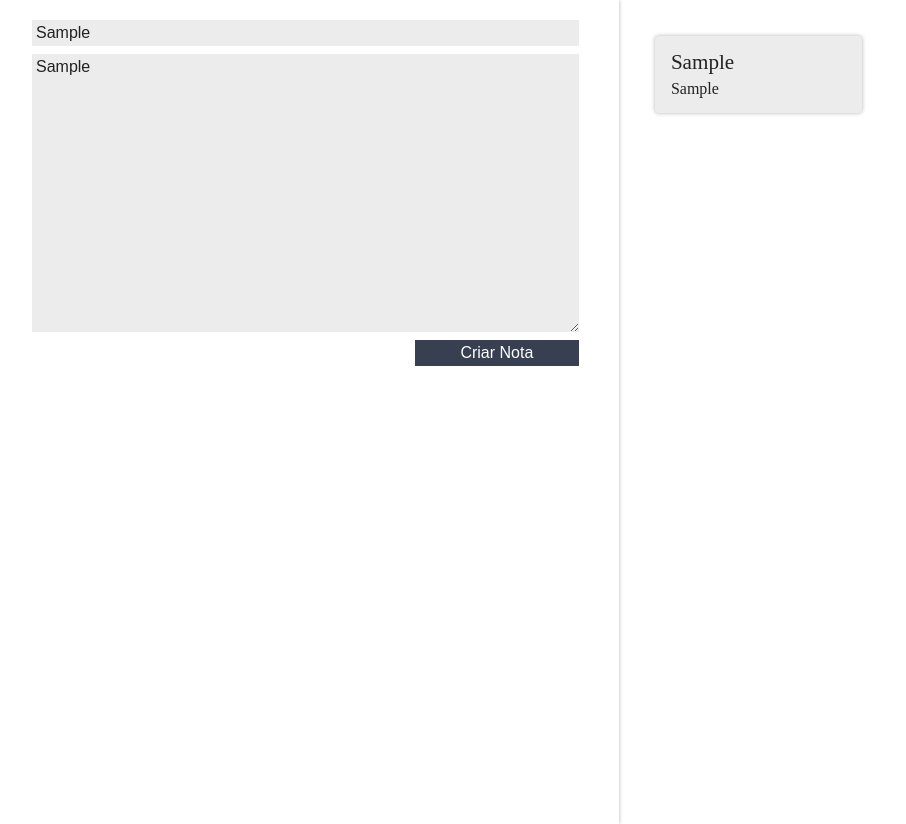
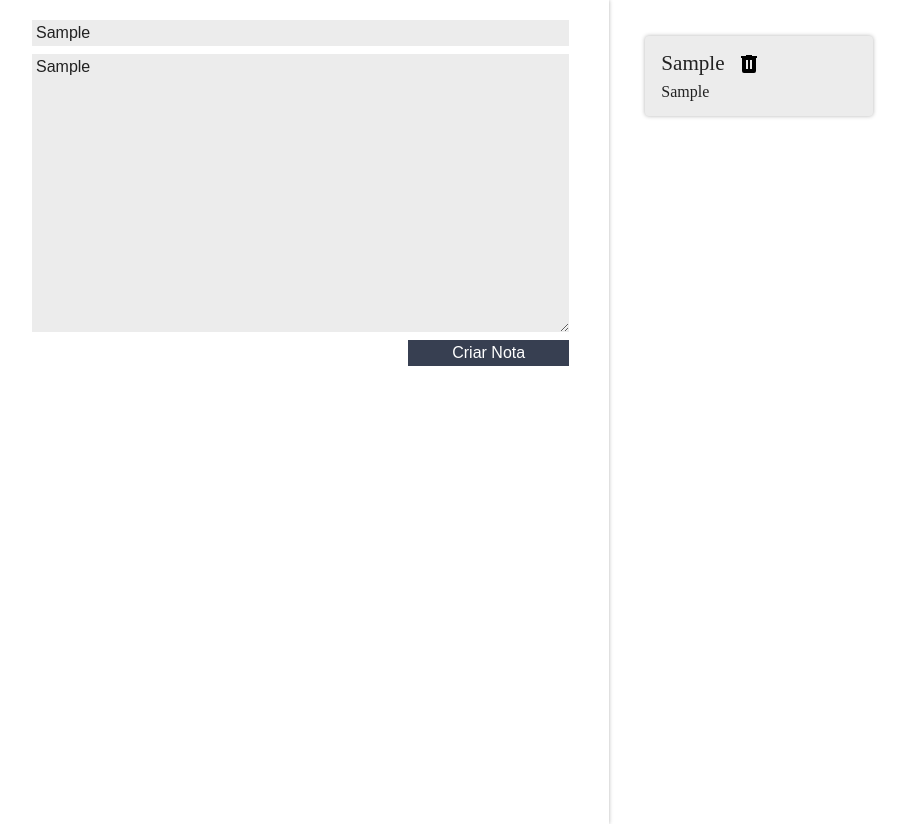
Before and after one commit to devHikary/reactjs_ceep, a React (Create React App) app in the folder ceep/: page / in a window 1280 px wide. Both pictures are taken after typing "Sample", "Sample" into the empty fields and a click on the button "Criar Nota". Shown: the whole page, without its empty margins (8-914 px from the left). Built offline with nearby package versions, Linux system fonts and the light colour scheme.

Commit message:
2Aula 1.3 add svg

```diff
--- a/ceep/src/components/CardNota/CardNota.jsx
+++ b/ceep/src/components/CardNota/CardNota.jsx
@@ -1,5 +1,7 @@
 import React, { Component } from "react";
 import "./style.css"
+import { ReactComponent as DeleteSVG} from "../../assets/img/delete.svg"
+
 
 class CardNota extends Component {
   render() {
@@ -7,6 +9,7 @@ class CardNota extends Component {
       <section className="card-nota">
         <header className="card-nota_cabecalho">
           <h3 className="card-nota_titulo">{this.props.titulo}</h3>
+          <DeleteSVG/>
         </header>
         <p className="card-nota_texto">{this.props.texto}</p>
       </section>
```
Also changed, not shown: ceep/src/assets/img/delete.svg (added), 1 other file (tests, documents, lock files or other folders).
